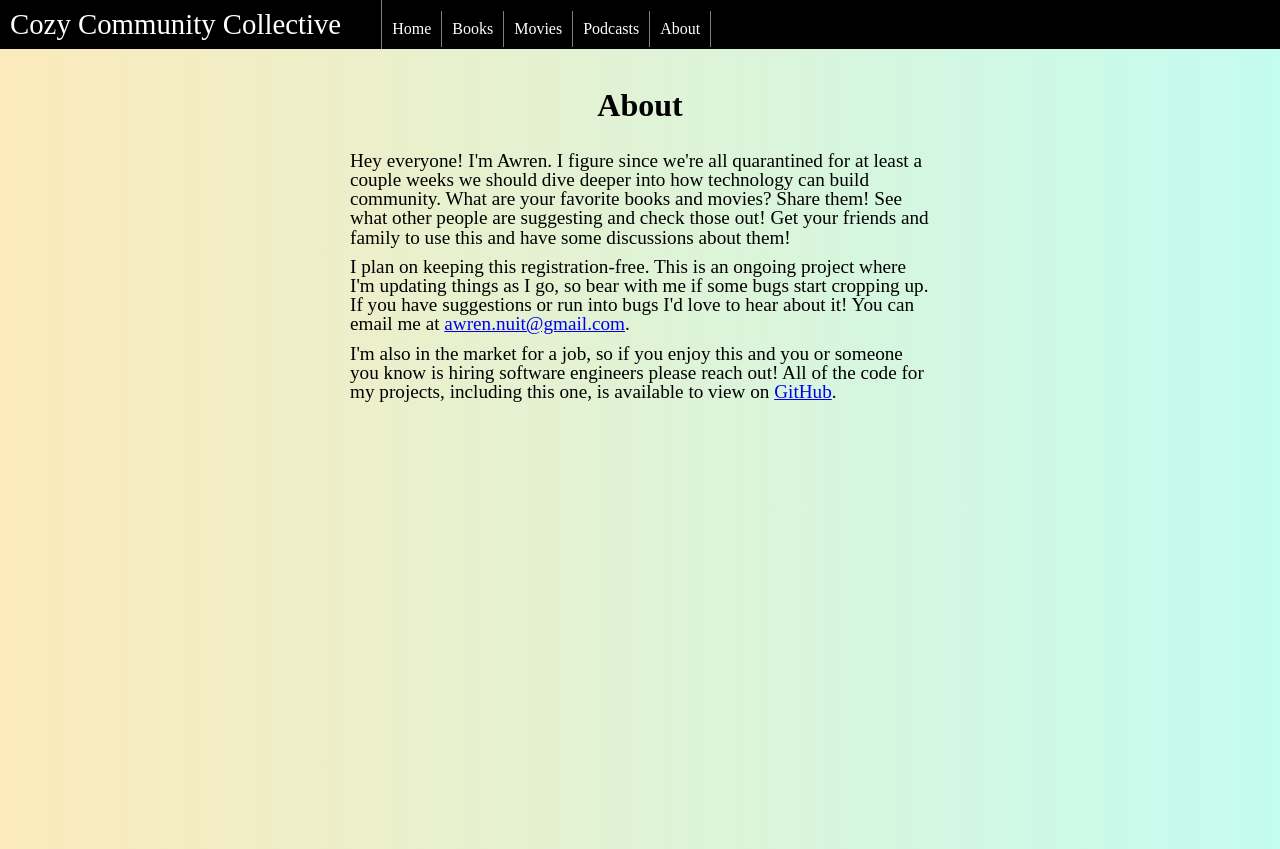
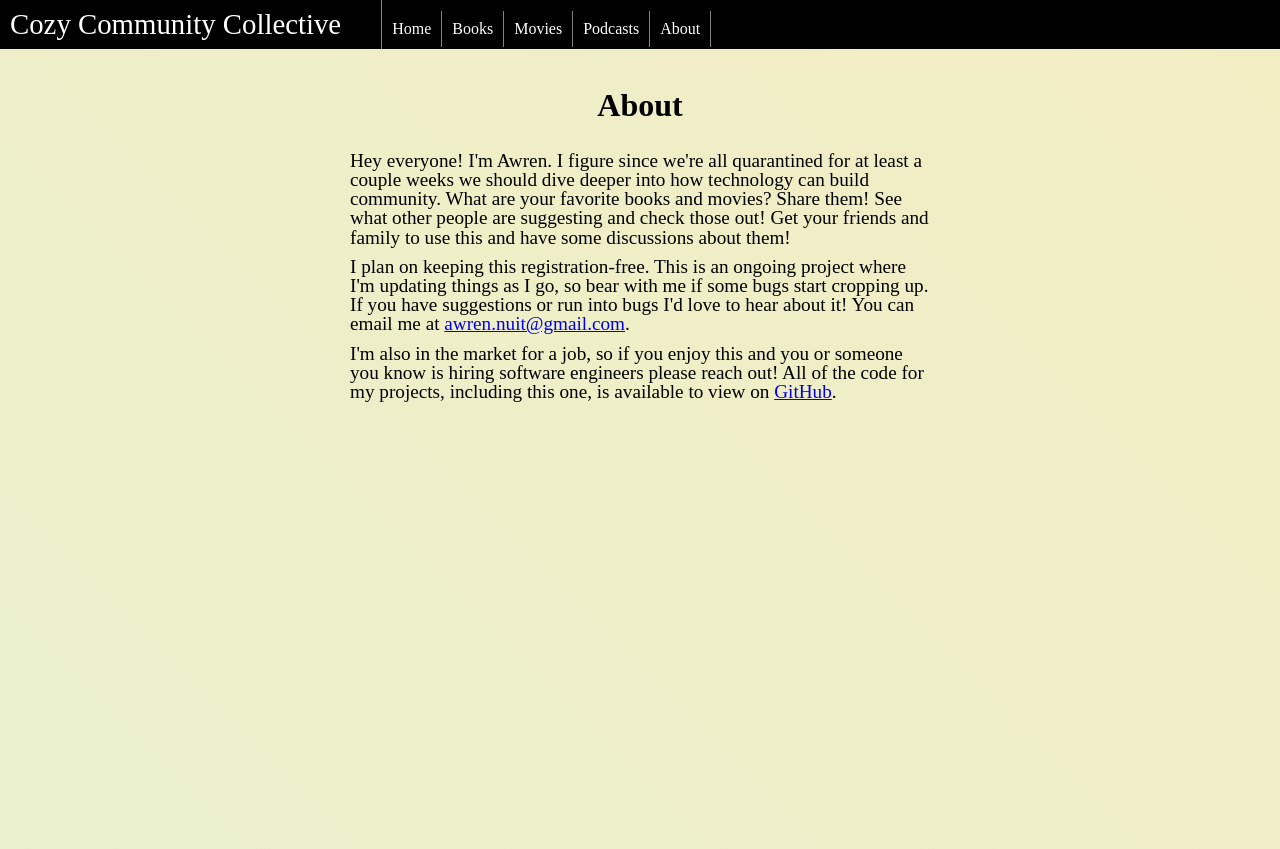
Before and after one commit to AwrenNuit/book-movie-podcast-club, a React (Create React App) app: page /about in a window 1280 px wide. Built offline with nearby package versions, Linux system fonts and the light colour scheme; no server answers.

Commit message:
animated background gradient

```diff
--- a/src/components/About/About.css
+++ b/src/components/About/About.css
@@ -9,12 +9,50 @@
   width: 100%;
   height: 100vh;
   text-align: center;
-  background: #fceabb;
-  background: -webkit-linear-gradient(to left, #c4fcf0, #fceabb);
-  background: linear-gradient(to left, #c4fcf0, #fceabb);
+  background: linear-gradient(45deg, #c4fcf0, #fceabb);
+  background-size: 600% 600%;
+  animation: bg-gradient 10s ease infinite;
+  -moz-animation: bg-gradient 10s ease infinite;
+  -webkit-animation: bg-gradient 10s ease infinite;
 }
 
 .about-p {
   margin: 10px;
   font-size: 1.2em;
 }
+
+@keyframes bg-gradient {
+  0%{
+    background-position: 0% 50%
+  }
+  50%{
+    background-position: 100% 50%
+  }
+  100%{
+    background-position: 0% 50%
+  }
+}
+
+@moz-keyframes bg-gradient {
+  0%{
+    background-position: 0% 50%
+  }
+  50%{
+    background-position: 100% 50%
+  }
+  100%{
+    background-position: 0% 50%
+  }
+}
+
+@webkit-keyframes bg-gradient {
+  0%{
+    background-position: 0% 50%
+  }
+  50%{
+    background-position: 100% 50%
+  }
+  100%{
+    background-position: 0% 50%
+  }
+}
```
